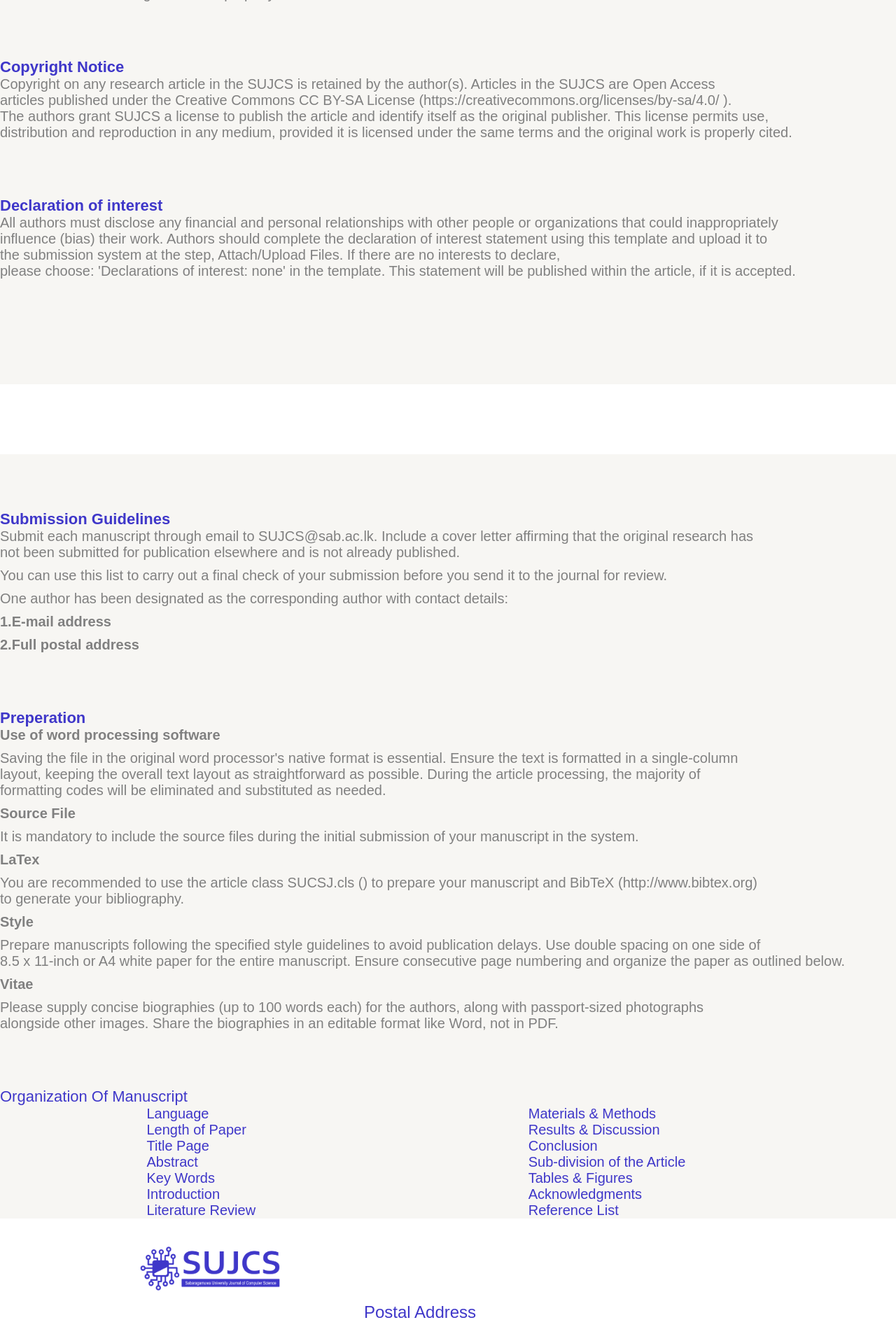
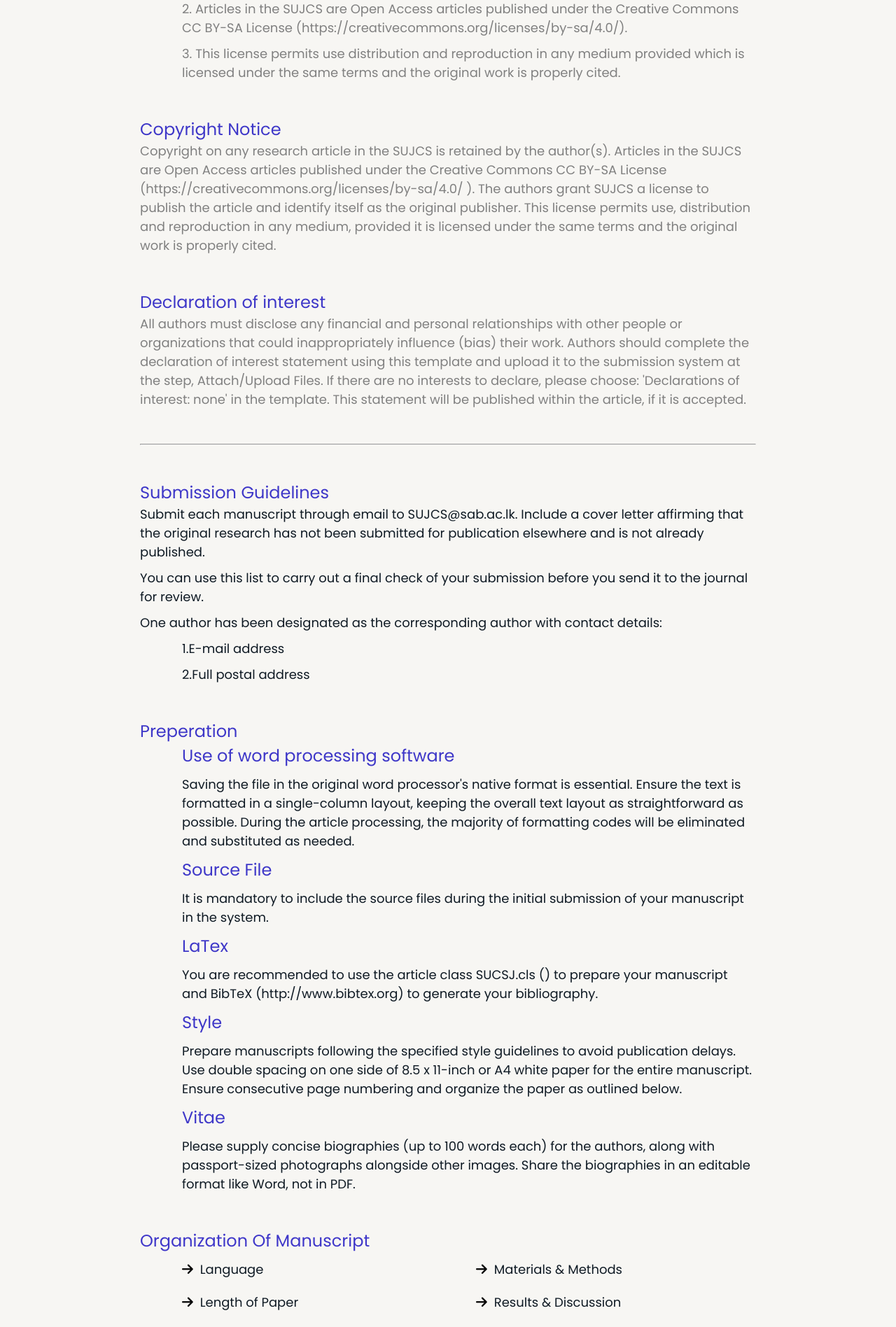
Before and after one commit to Tharindu-Lakmal/SUJCS_Web_Project, a PHP site: page /reviewPage.php in a window 1280 px wide; the page is wider, and only the part inside the window is pictured. Shown: the part 640-2536 px from the top of that part at 70% size. Run offline with PHP 8.4, Linux system fonts and the light colour scheme; data that the repository does not hold is empty.

Commit message:
review page updated

```diff
--- a/function/commonFunction.php
+++ b/function/commonFunction.php
@@ -52,7 +52,7 @@
 					<a href='../reviewPage/reviewPage.php' class='navbar-link'>Guidelines</a>
 				</li>
 				<li class='navbar-item'>
-					<a href='../reviewPage/submissionPC.php' class='navbar-link'>Contact Us</a>
+					<a href='../editorPage/editor.php' class='navbar-link'>Editorial Board</a>
 				</li>
 			</ul>
 
--- a/reviewPage/organizationOM.css
+++ b/reviewPage/organizationOM.css
@@ -34,7 +34,7 @@
   }
 
   .two-column-list {
-    margin-left: 209.5px;
+    margin-left: 6rem;
     columns: 2; /* Divide the list into two columns */
     -webkit-columns: 2; /* For Safari/Chrome/Opera */
     -moz-columns: 2; /* For Firefox */
--- a/reviewPage/reviewPage.php
+++ b/reviewPage/reviewPage.php
@@ -26,154 +26,191 @@
 	<link rel="stylesheet" href="../reuseComponents/search.css">
 	<link rel="stylesheet" href="../SignIn/sign.css">
 	<link rel="stylesheet" href="../reuseComponents/footer.css">
-	<link rel="stylesheet" href="./styles.css">
-  <link rel="stylesheet" href="styles.css">
+  <link rel="stylesheet" href="./organizationOM.css">
 </head>
 
 <body>
     <header class="header " data-header>
         <?php
+
           signIn();
           signUp();
           navBar();
+
         ?>
     </header>
 
     <section class="search">
+
         <?php
           search();
         ?>
 
     </section>
 
-<body>
-  <!-- <nav class="navbar">
-    <div class="container">
-      <div class="logo">
-        <img src="D:/work/HTML/WEB_PROJECT/SUJCS_Web_Project/images/logo.png" alt="Logo">
-      </div>
-      <div class="menu">
-        <ul>
-          <li><a href="#">About</a></li>
-          <li><a href="#">Call for Papers</a></li>
-          <li><a href="#">Review</a></li>
-          <li><a href="#">Guidelines</a></li>
-          <li><a href="#">Contact Us</a></li>
-        </ul>
-      </div>
-      <div class="buttons">
-        <a href="#" class="login-btn">Login</a>
-        <a href="#" class="signup-btn">Sign Up</a>
-      </div>
-    </div>
-  </nav> -->
 
-  <!-- <div class="title-container">
-    <h3>Find Articles</h3>
-    <div class="search-container">
-      <input type="text" placeholder="Search here">
-      <button type="submit">Search</button>
-    </div>
-  </div> -->
+  <section class="section">
 
-  <header>
-    <h4 style="font-size: 22px;", ><b>Review Process</b></h4>
+    <div class="container-2">
+
+        <h5><b>Review Process</b></h5>
         <p style="color: grey;" ,style="text-align: justify;">Submitted manuscripts undergo an initial assessment, where
-      they are evaluated for thematic relevance and content quality. <br>
-      Manuscripts not adhering to the author guidelines will be returned to the author without further processing.</p>
+          they are evaluated for thematic relevance and content quality. Manuscripts not adhering to the author guidelines will be returned to the author without further processing.</p>
         <p style="color: grey;" ,style="text-align: justify;">Manuscripts that successfully clear the initial screening
-      proceed through a double-blind peer-review procedure. The Editor <br>
-      in Chief, in collaboration with the Coordinating Editor, assigns three reviewers from the same or a related field
-      to conduct <br>
-      the evaluation based on predetermined criteria. The final acceptance or rejection decision for the paper is
-      determined by the <br>
-      Editor in Chief and the editorial team, taking into consideration the evaluation reports provided by the
+          proceed through a double-blind peer-review procedure. The Editor in Chief, in collaboration with the Coordinating Editor, assigns three reviewers from the same or a related field
+          to conduct the evaluation based on predetermined criteria. The final acceptance or rejection decision for the paper is
+          determined by the Editor in Chief and the editorial team, taking into consideration the evaluation reports provided by the
           reviewers.</p>
-    <h4 style="font-size: 22px;"><b>Copyright</b></h4>
+
+        <h5><b>Copyright</b></h5>
         <p style="color: grey;">Copyright on any research article in the SUJCS is retained by the author(s).</p>
+        <div class="copyright" style="margin-left: 6rem;">
+
             <p></p> <!-- Empty paragraph for space -->
             <p style="color: grey;">1. The authors grant SUJCS a license to publish the article and to identify itself as the
               original publisher.</p>
             <p></p> <!-- Empty paragraph for space -->
             <p style="color: grey;">2. Articles in the SUJCS are Open Access articles published under the Creative Commons CC
-      BY-SA License<br>
-      (https://creativecommons.org/licenses/by-sa/4.0/).</p>
+              BY-SA License (https://creativecommons.org/licenses/by-sa/4.0/).</p>
             <p style="color: grey;">3. This license permits use distribution and reproduction in any medium provided which is
-      licensed under the<br>
-      same terms and the original work is properly cited.</p>
-    <h4 style="font-size: 22px;"><b>Copyright Notice</b></h4>
+              licensed under the same terms and the original work is properly cited.</p>
+        </div>
+
+        <h5><b>Copyright Notice</b></h5>
         <p style="color: grey;">Copyright on any research article in the SUJCS is retained by the author(s). Articles in the
-      SUJCS are Open Access<br>
-      articles published under the Creative Commons CC BY-SA License (https://creativecommons.org/licenses/by-sa/4.0/ ).
-      <br>
+          SUJCS are Open Access articles published under the Creative Commons CC BY-SA License (https://creativecommons.org/licenses/by-sa/4.0/ ).
           The authors grant SUJCS a license to publish the article and identify itself as the original publisher. This
-      license permits use,<br>
-      distribution and reproduction in any medium, provided it is licensed under the same terms and the original work is
+          license permits use, distribution and reproduction in any medium, provided it is licensed under the same terms and the original work is
           properly cited.</p>
-    <h4 style="font-size: 22px;"><b>Declaration of interest</b></h4>
+
+        <h5><b>Declaration of interest</b></h5>
         <p style="color: grey;">All authors must disclose any financial and personal relationships with other people or
-      organizations that could inappropriately<br>
-      influence (bias) their work. Authors should complete the declaration of interest statement using this template and
-      upload it to<br>
-      the submission system at the step, Attach/Upload Files. If there are no interests to declare, <br>
-      please choose: 'Declarations of interest: none' in the template. This statement will be published within the
+          organizations that could inappropriately influence (bias) their work. Authors should complete the declaration of interest statement using this template and
+          upload it to the submission system at the step, Attach/Upload Files. If there are no interests to declare, please choose: 'Declarations of interest: none' in the template. This statement will be published within the
           article, if it is accepted.</p>
         <p></p> <!-- Empty paragraph for space -->
 
         <!-- White color box -->
-    <div class="white-box"></div>
-    <h4 style="font-size: 22px;"><b>Submission Guidelines</b></h4>
-    <p style="color: grey;">Submit each manuscript through email to SUJCS@sab.ac.lk. Include a cover letter affirming
-      that the original research has <br>
-      not been submitted for publication elsewhere and is not already published.</p>
-    <p style="color: grey;">You can use this list to carry out a final check of your submission before you send it to
+        <!-- <div class="white-box"></div> -->
+        <hr style="margin-top: 5rem;">
+
+            <h5><b>Submission Guidelines</b></h5>
+            <p>Submit each manuscript through email to SUJCS@sab.ac.lk. Include a cover letter affirming
+              that the original research has not been submitted for publication elsewhere and is not already published.</p>
+            <p>You can use this list to carry out a final check of your submission before you send it to
               the journal for review.</p>
-    <p style="color: grey;">One author has been designated as the corresponding author with contact details:</p>
-    <p style="color: grey;"><b>1.E-mail address</b></p>
-    <p style="color: grey;"><b>2.Full postal address</b></p>
-    <h4 style="font-size: 22px;"><b>Preperation</b></h4>
-    <p style="color: grey;"><b>Use of word processing software</b></p>
-    <p style="color: grey;">Saving the file in the original word processor's native format is essential. Ensure the text
-      is formatted in a single-column<br>
-      layout, keeping the overall text layout as straightforward as possible. During the article processing, the
-      majority of<br>
-      formatting codes will be eliminated and substituted as needed.</p>
-    <p style="color: grey;"><b>Source File</b></p>
-    <p style="color: grey;">It is mandatory to include the source files during the initial submission of your manuscript
-      in the system.</p>
-    <p style="color: grey;"><b>LaTex</b></p>
-    <p style="color: grey;">You are recommended to use the article class SUCSJ.cls () to prepare your manuscript and
-      BibTeX (http://www.bibtex.org)<br>
-      to generate your bibliography.</p>
-    <p style="color: grey;"><b>Style</b></p>
-    <p style="color: grey;">Prepare manuscripts following the specified style guidelines to avoid publication delays.
-      Use double spacing on one side of<br>
-      8.5 x 11-inch or A4 white paper for the entire manuscript. Ensure consecutive page numbering and organize the
+
+            <p>One author has been designated as the corresponding author with contact details:</p>
+
+            <div class="copyright" style="margin-left: 6rem;">
+
+              <p>1.E-mail address</p>
+              <p>2.Full postal address</p>
+
+            </div>
+
+
+            <h5><b>Preperation</b></h5>
+
+            <div class="copyright" style="margin-left: 6rem;">
+
+                <p><b>Use of word processing software</b></p>
+                <p>Saving the file in the original word processor's native format is essential. Ensure the text
+                  is formatted in a single-column layout, keeping the overall text layout as straightforward as possible. During the article processing, the
+                  majority of formatting codes will be eliminated and substituted as needed.</p>
+
+                <p><b>Source File</b></p>
+                <p>It is mandatory to include the source files during the initial submission of your manuscript in the system.</p>
+                <p><b>LaTex</b></p>
+                <p>You are recommended to use the article class SUCSJ.cls () to prepare your manuscript and BibTeX (http://www.bibtex.org) to generate your bibliography.</p>
+
+                <p><b>Style</b></p>
+                <p>Prepare manuscripts following the specified style guidelines to avoid publication delays.
+                  Use double spacing on one side of 8.5 x 11-inch or A4 white paper for the entire manuscript. Ensure consecutive page numbering and organize the
                   paper as outlined below.</p>
-    <p style="color: grey;"><b>Vitae</b></p>
-    <p style="color: grey;">Please supply concise biographies (up to 100 words each) for the authors, along with
-      passport-sized photographs<br>
-      alongside other images. Share the biographies in an editable format like Word, not in PDF.</p>
-  </header>
-  <h4 style="font-size: 22px;"><a style="color: #3F37C9;" href="https://example.com">Organization Of Manuscript </a>
-  </h4>
+                <p><b>Vitae</b></p>
+                <p>Please supply concise biographies (up to 100 words each) for the authors, along with
+                  passport-sized photographs alongside other images. Share the biographies in an editable format like Word, not in PDF.</p>
+            </div>
+
+
+
+
+
+            <h5><a style="color: #3F37C9;" href="https://example.com">Organization Of Manuscript </a> </h5>
             <!-- Two-column bullet list -->
-  <ul class="two-column-list">
-    <li><a style="color: #3F37C9;" href="https://example.com">Language </a></li>
-    <li><a style="color: #3F37C9;" href="https://example.com">Length of Paper </a></li>
-    <li><a style="color: #3F37C9;" href="https://example.com">Title Page</a></li>
-    <li><a style="color: #3F37C9;" href="https://example.com">Abstract</a></li>
-    <li><a style="color: #3F37C9;" href="https://example.com">Key Words</a></li>
-    <li><a style="color: #3F37C9;" href="https://example.com">Introduction</a></li>
-    <li><a style="color: #3F37C9;" href="https://example.com">Literature Review</a></li>
-    <li><a style="color: #3F37C9;" href="https://example.com">Materials & Methods</a></li>
-    <li><a style="color: #3F37C9;" href="https://example.com">Results & Discussion</a></li>
-    <li><a style="color: #3F37C9;" href="https://example.com">Conclusion</a></li>
-    <li><a style="color: #3F37C9;" href="https://example.com">Sub-division of the Article</a></li>
-    <li><a style="color: #3F37C9;" href="https://example.com">Tables & Figures</a></li>
-    <li><a style="color: #3F37C9;" href="https://example.com">Acknowledgments</a></li>
-    <li><a style="color: #3F37C9;" href="https://example.com">Reference List</a></li>
+            <ul class="two-column-list guid-list" style="margin-bottom: 8rem;">
+              <!-- <li><a href="#">Language </a></li>
+              <li><a href="#">Length of Paper </a></li>
+              <li><a href="#">Title Page</a></li>
+              <li><a href="#">Abstract</a></li>
+              <li><a href="#">Key Words</a></li>
+              <li><a href="#">Introduction</a></li>
+              <li><a href="#">Literature Review</a></li>
+              <li><a href="#">Materials & Methods</a></li>
+              <li><a href="#">Results & Discussion</a></li>
+              <li><a href="#">Conclusion</a></li>
+              <li><a href="#">Sub-division of the Article</a></li>
+              <li><a href="#">Tables & Figures</a></li>
+              <li><a href="#">Acknowledgments</a></li>
+              <li><a href="#">Reference List</a></li> -->
+
+
+              <li class="guid-items">
+                  <i class="fa-solid fa-arrow-right"></i> <p><a href="#">Language </a></p>
+              </li>
+              <li class="guid-items">
+                  <i class="fa-solid fa-arrow-right"></i><p><a href="#">Length of Paper</a></p>
+              </li>
+
+              <li class="guid-items">
+                  <i class="fa-solid fa-arrow-right"></i> <p><a href="#">Title Page</a></p>
+              </li>
+
+              <li class="guid-items">
+                  <i class="fa-solid fa-arrow-right"></i><p><a href="#">Abstract</a></p>
+              </li>
+
+              <li class="guid-items">
+                  <i class="fa-solid fa-arrow-right"></i> <p><a href="#">Key Words</a></p>
+              </li>
+              <li class="guid-items">
+                  <i class="fa-solid fa-arrow-right"></i> <p><a href="#">Introduction </a></p>
+              </li>
+              <li class="guid-items">
+                  <i class="fa-solid fa-arrow-right"></i><p><a href="#">Literature Review</a></p>
+              </li>
+
+              <li class="guid-items">
+                  <i class="fa-solid fa-arrow-right"></i> <p><a href="#">Materials & Methods</a></p>
+              </li>
+
+              <li class="guid-items">
+                  <i class="fa-solid fa-arrow-right"></i><p><a href="#">Results & Discussion</a></p>
+              </li>
+
+              <li class="guid-items">
+                  <i class="fa-solid fa-arrow-right"></i> <p><a href="#">Conclusion</a></p>
+              </li>
+              <li class="guid-items">
+                  <i class="fa-solid fa-arrow-right"></i> <p><a href="#">Sub-division of the Article</a></p>
+              </li>
+              <li class="guid-items">
+                  <i class="fa-solid fa-arrow-right"></i> <p><a href="#">Tables & Figures</a></p>
+              </li>
+              <li class="guid-items">
+                  <i class="fa-solid fa-arrow-right"></i> <p><a href="#">Acknowledgments</a></p>
+              </li>
+              <li class="guid-items">
+                  <i class="fa-solid fa-arrow-right"></i> <p><a href="#">Reference List</a></p>
+              </li>
             </ul>
+
+        </div>
+
+</section>
+
+
 
   <?php
 	footer();
--- a/reviewPage/styles.css
+++ b/reviewPage/styles.css
@@ -107,11 +107,7 @@
   background-color: #0056b3;
 }
 
-h4 {
-  color: #3F37C9; /* Change this to the desired color */
-  margin-top: 0; /* Remove default margin */
-  margin-top: 80px;
-}
+
 
 p{
   margin-bottom: 10px;
@@ -126,13 +122,9 @@
 }
 
 .two-column-list {
-  margin-left: 209.5px;
+  margin-left: 6rem;
   columns: 2; /* Divide the list into two columns */
   -webkit-columns: 2; /* For Safari/Chrome/Opera */
   -moz-columns: 2; /* For Firefox */
   list-style-type: none; /* Remove default bullet points */
 }
-
-.p {
-  color: red;
-}
```
Also changed, not shown: reviewPage/submissionPC.php (+41 -39 lines). Lines whose indentation alone changed are shown as unchanged.
